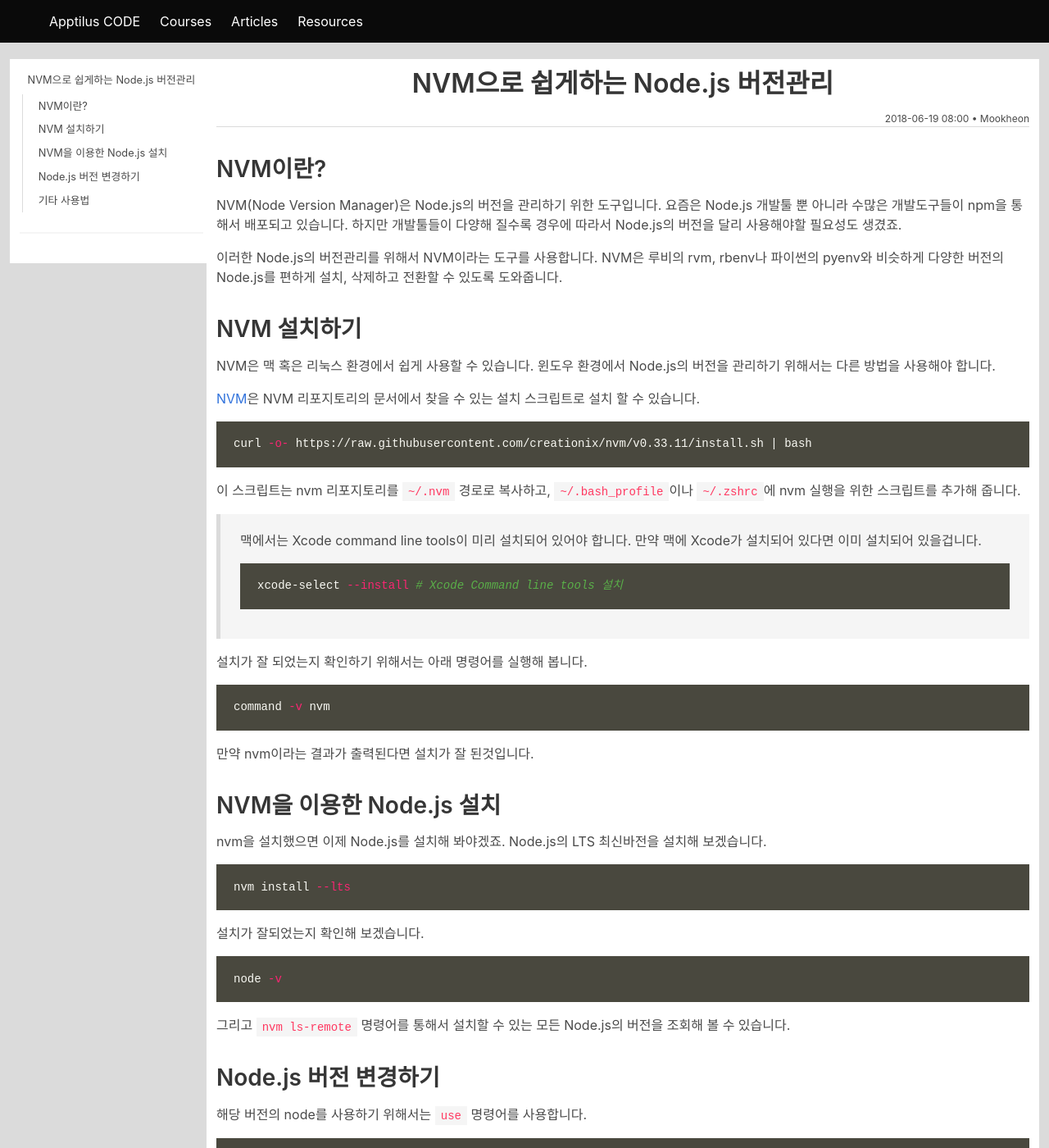
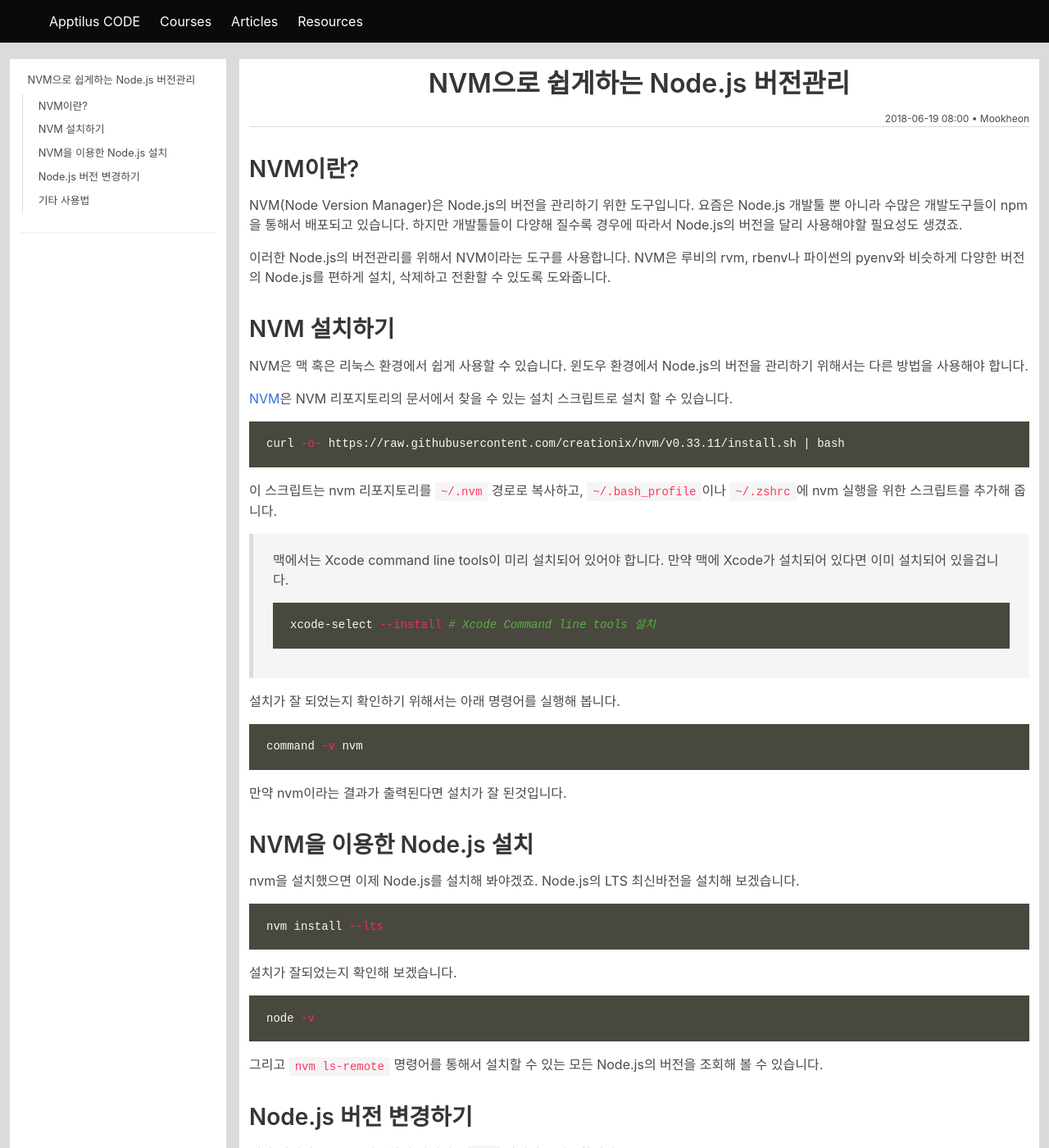
Before and after one commit to sean-jo/loldoc-jekyll, a Jekyll site: the page built from _posts/2018-06-19-nvm-for-node-version-manager.md, in a window 1280 px wide and 1400 px high. Shown: the whole window at 82% size. Built offline with Jekyll 4.4.1, drawn with Linux system fonts in a browser that asks for light colours; emoji names are drawn with the system emoji font; comment, search, counter and statistics services are not loaded.

Commit message:
Add sidebar sticky scroll

```diff
--- a/_includes/sidenav.html
+++ b/_includes/sidenav.html
@@ -1,9 +1,8 @@
 {% if page.path contains '_docs' or page.path contains '_posts' or page.path contains '_res' %}
 <nav class="column is-narrow is-hidden-mobile cl-nav">
-  <div class="sidebar__inner">
   <!-- Docs -->
   {%- if page.path contains '_docs' -%}
-    <div class="menu">
+  <div class="menu sidebar-area">
     <ul class="menu-list">
       {% assign current_course = page.course %}
       {% for doc in site.docs %}
@@ -19,13 +18,12 @@
 
   <!-- Posts -->
   {%- if page.path contains '_posts' or page.path contains '_res' -%}
-    <div class="menu toc">
+  <div class="menu toc sidebar-area">
     {% include toc.html html=content class="menu-list" %}
   </div>
   {%- endif -%}
   <hr>
 
   <!-- <div class="ad-area">&nbsp;</div> -->
-  </div>
 </nav>
 {% endif %}
--- a/_sass/codelol.scss
+++ b/_sass/codelol.scss
@@ -63,16 +63,10 @@
 // sidenav
 .cl-nav {
   background-color: $white;
-  margin-top: 1.25rem;
   margin-right: 1em;
-  // height: 100%;
-  // width: 240px;
-  position: fixed;
-  // z-index: 1;
-  top: 3.25rem;
 
   .menu, .toc {
-    // width: 240px;
+    width: 240px;
 
     li {
       font-size: 0.8rem;
--- a/_sass/codelol/_layout.scss
+++ b/_sass/codelol/_layout.scss
@@ -1,10 +1,6 @@
 /* default */
 .cl-content {
   background-color: $white;
-
-  @media screen and (min-width: 769px) {
-    margin-left: 240px;
-  }
 }
 
 /* doc & posts */
--- a/assets/js/index.js
+++ b/assets/js/index.js
@@ -1,9 +1,10 @@
 console.log("welcome to apptilus code");
 
-var sidebar = new StickySidebar('.cl-nav', {
-  containerSelector: '#main-content',
-  innerWrapperSelector: '.sidebar__inner',
-  topSpacing: 60
+var sidebar = new StickySidebar('.sidebar-area', {
+  // containerSelector: '#main-content',
+  // innerWrapperSelector: '.sidebar__inner',
+  topSpacing: 70,
+  bottomSpacing: 16
 });
 
 document.addEventListener('DOMContentLoaded', function () {
```
Lines whose indentation alone changed are shown as unchanged.
